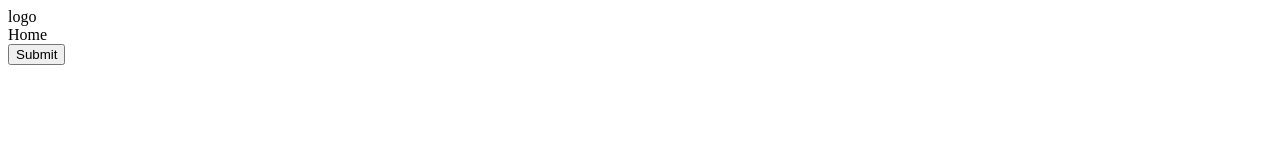
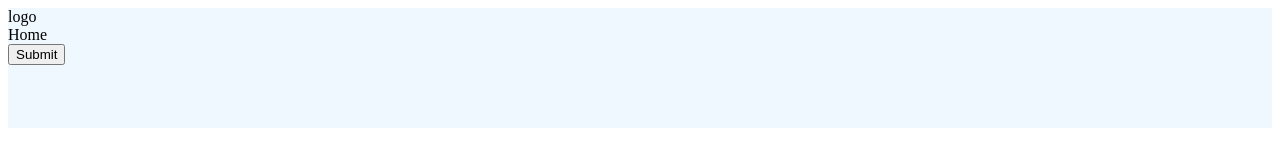
Before and after one commit to OgbuEsther/advanced_JS, a website: page header.html in a window 1280 px wide. Drawn offline with Linux system fonts and the light colour scheme.

Commit message:
added the height and width in % and vh

```diff
--- a/header.html
+++ b/header.html
@@ -6,7 +6,7 @@
     <title>Document</title>
 </head>
 <body>
-    <header>
+    <header style="width: 100%; height: 15vh; background-color: aliceblue;">
         logo
         <nav>Home</nav>
         <button>Submit</button>
```
